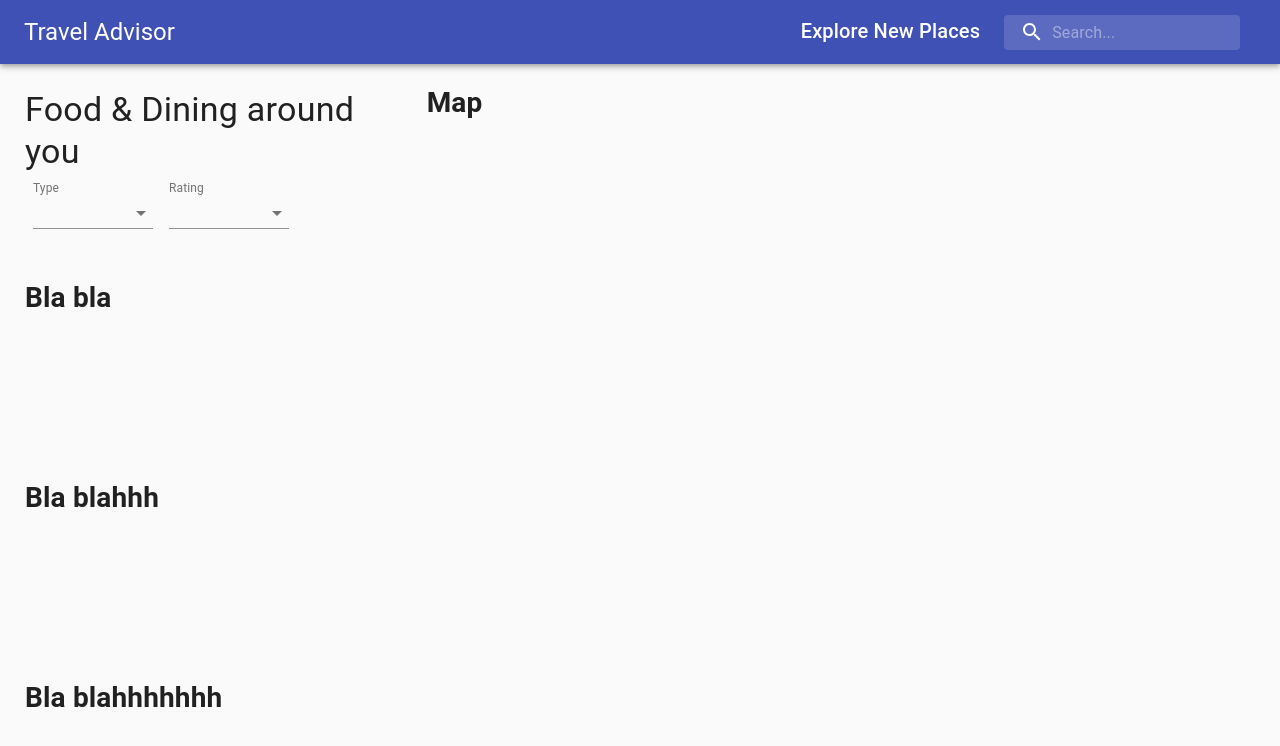
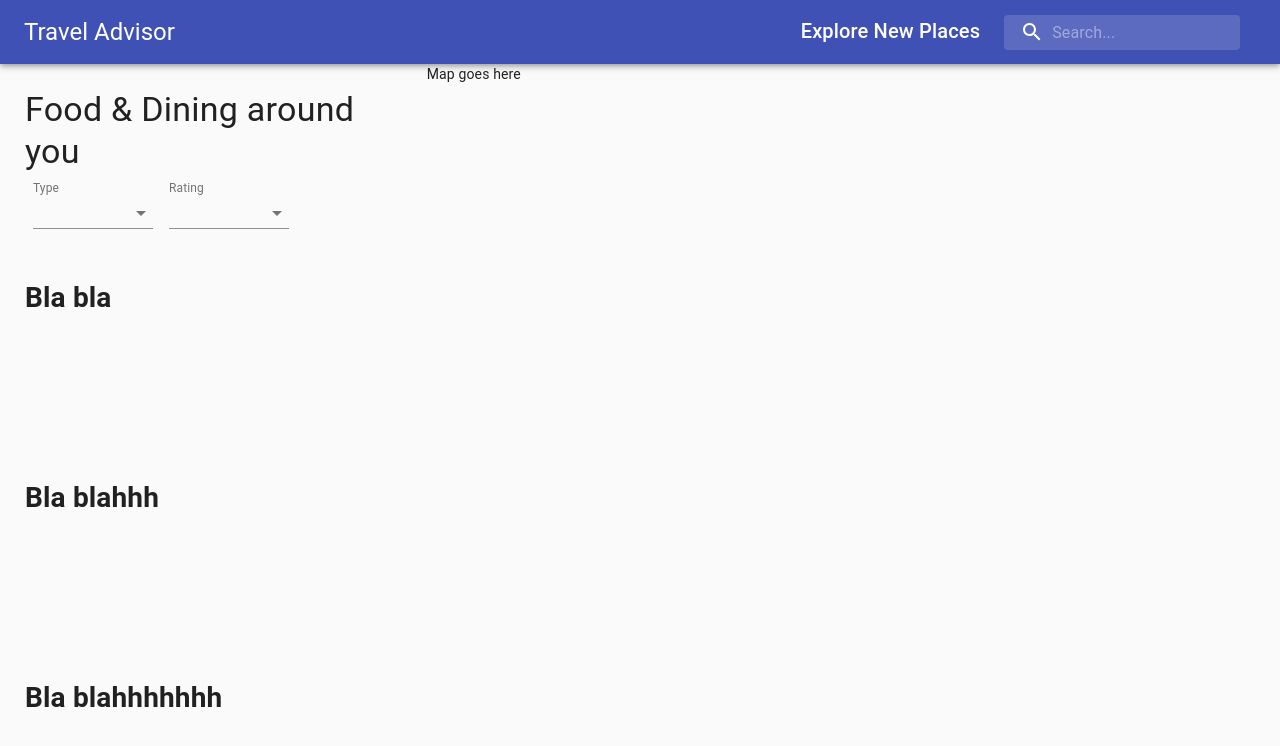
Before and after one commit to mynhinguyentruong/travel-advisor, a React (Create React App) app: page / in a window 1280 px wide. Shown: the top 746 px of the page. Built offline with nearby package versions, Linux system fonts and the light colour scheme.

Commit message:
Check if useStyles hook is working
it works

```diff
--- a/src/components/Map/Map.js
+++ b/src/components/Map/Map.js
@@ -1,8 +1,18 @@
+
 import React from 'react'
+import GoogleMapReact from 'google-map-react'
+import { Paper, Typography, useMediaQuery } from '@material-ui/core'
+import Rating from '@material-ui/lab'
+import  LocationOnOutlinedIcon  from '@material-ui/icons/LocationOnOutlined'
+
+import useStyles from './styles'
 
 export default function Map() {
 
+  const classes = useStyles()
+
   return (
-    <h1>Map</h1>
+    <div className={classes.mapContainer}>Map goes here</div>
   )
+
 }
```
